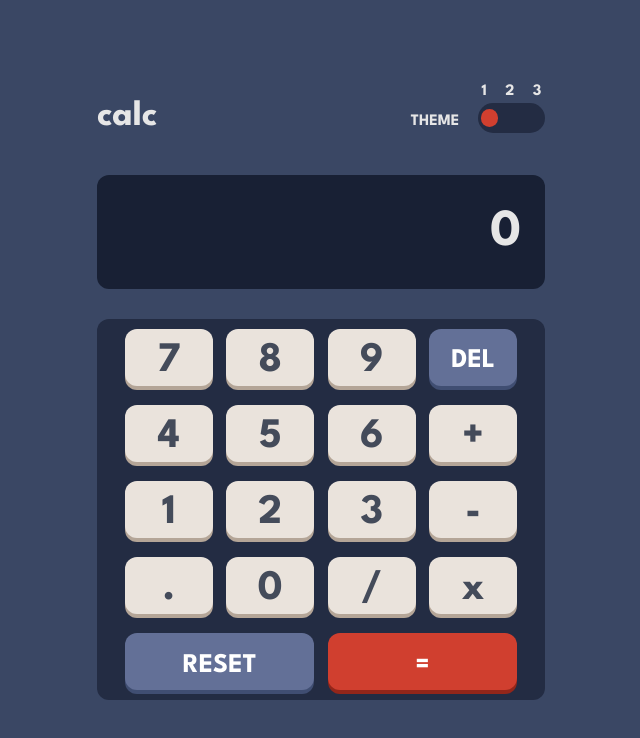
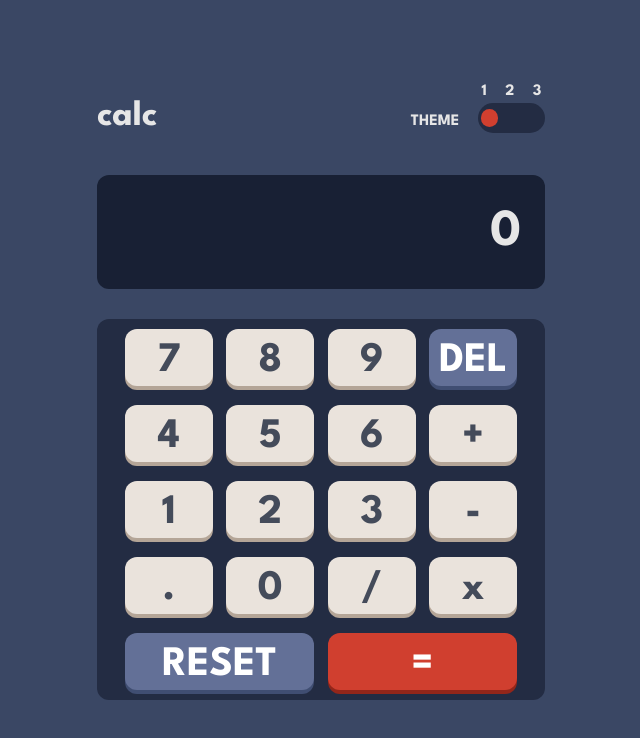
Before and after one commit to NERO-FAN/Responsive_React_Calculator, a React (Create React App) app: page / in a window 1280 px wide. Shown: the top 738 px of the page, without its empty margins (319-959 px from the left). Built offline with nearby package versions, Linux system fonts and the light colour scheme.

Commit message:
Testing a theory

```diff
--- a/src/components/RenderKeyRows.scss
+++ b/src/components/RenderKeyRows.scss
@@ -24,12 +24,6 @@
     margin: auto;
     justify-content: center;
 
-    @media (min-width: 400px) and (max-width: 568px) {
-      .keypad-button-reset,
-      .keypad-button-equal {
-        width: 95%;
-      }
-    }
 
     button {
       width: 100%;
@@ -48,7 +42,7 @@
       @media (min-width: 400px) and (max-width: 568px) {
         width: 85%;
         border-radius: 7.5%;
-        font-size: 2.25em;
+        font-size: 1.25em;
       }
 
       @media (min-width: 768px) and (max-width: 1024px) {
@@ -65,30 +59,6 @@
       }
     }
 
-    .keypad-button-delete,
-    .keypad-button-reset,
-    .keypad-button-equal {
-      font-size: 27px;
 
-      @media (max-width: 399px) {
-        font-size: 1.25em;
-      }
-
-      @media (min-width: 400px) and (max-width: 568px) {
-        font-size: 1.675em;
-      }
-
-      @media (min-width: 768px) and (max-width: 1024px) {
-        font-size: 33px;
-      }
-
-      @media (min-width: 1920px) {
-        font-size: 33px;
-      }
-
-      @media (min-width: 2400px) {
-        font-size: 42px;
-      }
-    }
   }
 }
```
